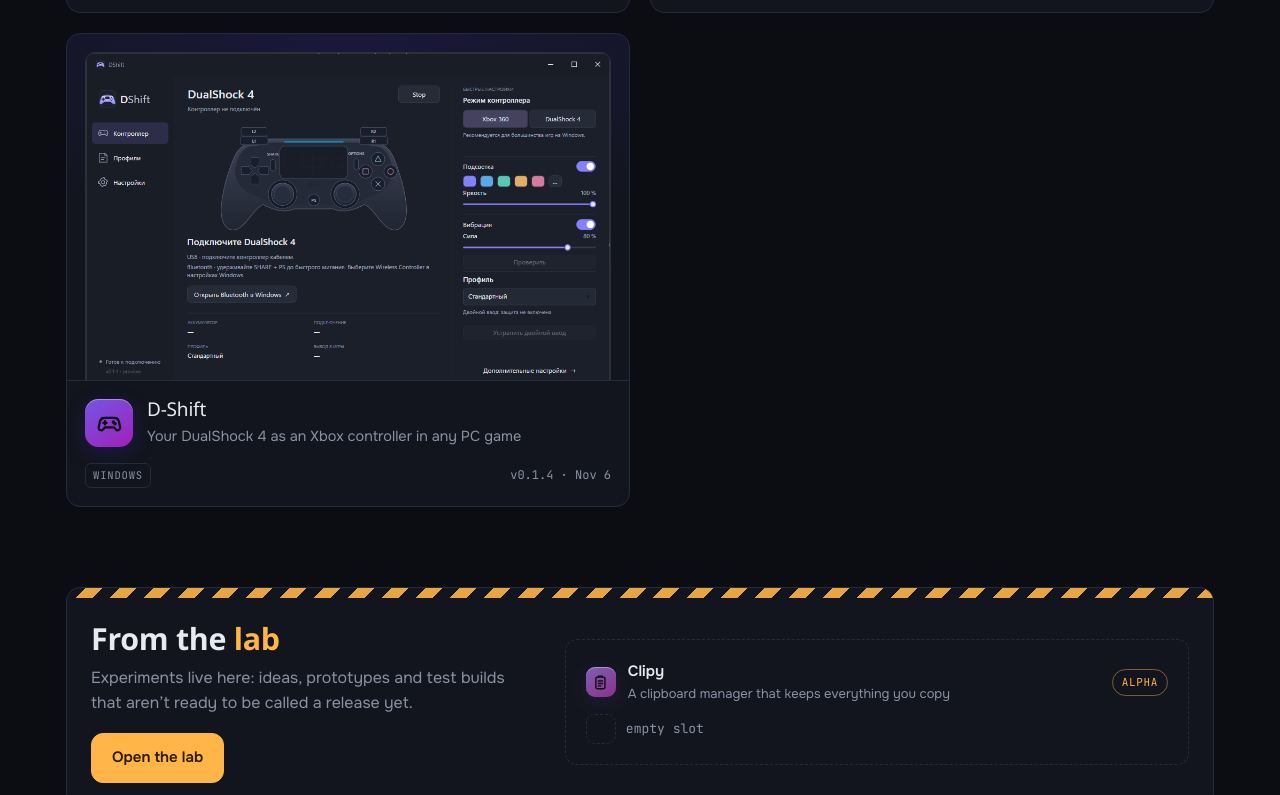
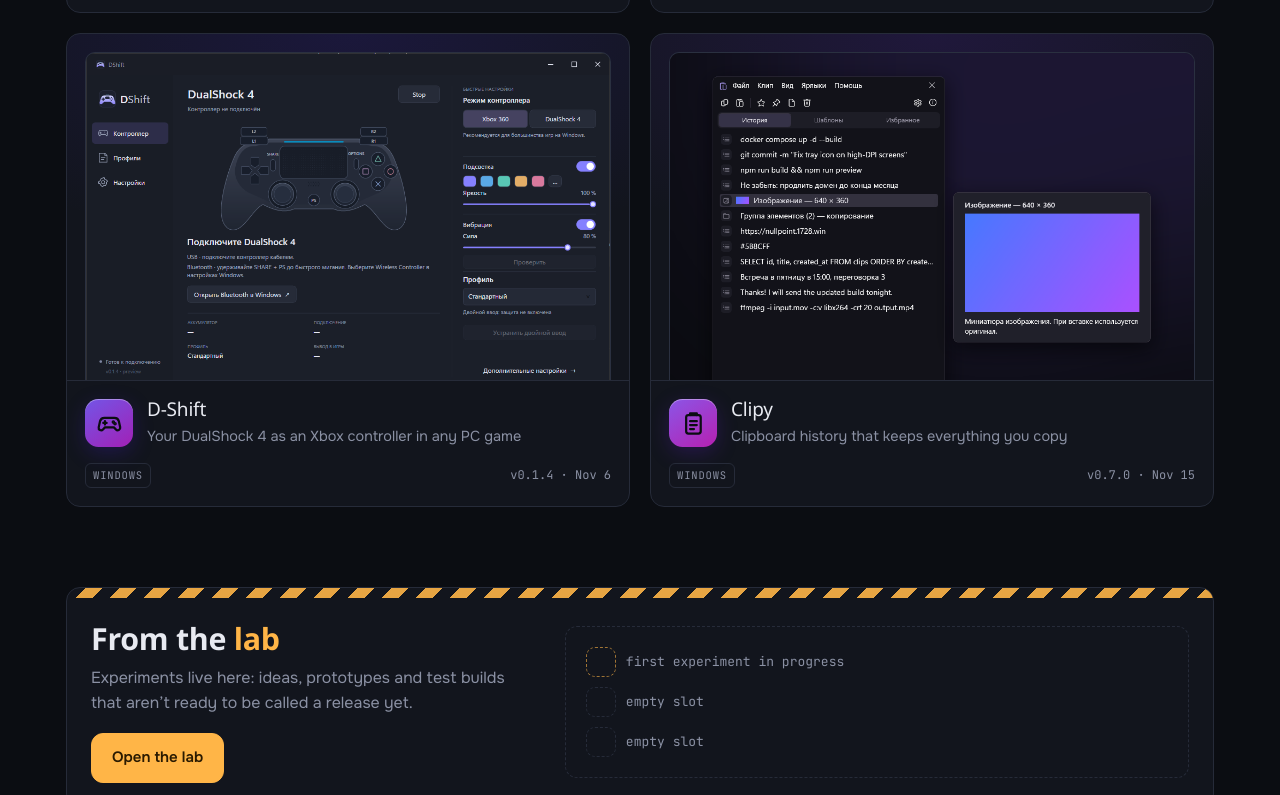
Before and after one commit to kyomor1/nullpoint, a plain HTML site: page index.html in a window 1280 px wide. Shown: the part 1278-2073 px from the top of the page. Drawn offline with Linux system fonts and the light colour scheme; a web font is replaced by a local one.

Commit message:
Move Clipy 0.7.0 from the lab to the catalog
Co-Authored-By: Claude Opus 5.5 <noreply@anthropic.com>

```diff
--- a/index.html
+++ b/index.html
@@ -586,28 +586,46 @@ const APPS = [
     log: [
       { v: '0.1.4', d: '2026-11-06', items: { ru: ['Предварительная версия', 'Bluetooth проверен на настоящем DualShock 4 второго поколения'], en: ['Preview release', 'Bluetooth tested with a real second-generation DualShock 4'] } }
     ]
+  },
+  {
+    id: 'clipy', name: 'Clipy', hue: 262, glyph: 'clip',
+    kind: { ru: 'Утилиты', en: 'Utilities' },
+    tag: { ru: 'История буфера обмена: всё, что ты копировал, под рукой', en: 'Clipboard history that keeps everything you copy' },
+    platforms: ['win'], ver: '0.7.0', date: '2026-11-15', release: 'clipy-v0.7.0', shotSize: [960, 760],
+    files: [
+      { kind: { ru: 'Установщик', en: 'Installer' }, file: 'Clipy-0.7.0-setup.exe', size: '63 MB' },
+      { kind: { ru: 'Портативная версия', en: 'Portable' }, file: 'Clipy-0.7.0-win-x64.zip', size: '90 MB' }
+    ],
+    desc: {
+      ru: 'Clipy запоминает всё, что ты копируешь: текст, форматированный текст, картинки, файлы и папки. Компактное тёмное окно вызывается поверх любой программы. Находишь нужную запись, жмёшь Enter, и она вставляется туда, откуда ты Clipy вызвал. История хранится только на твоём компьютере, в интернет ничего не уходит.',
+      en: 'Clipy remembers everything you copy: plain and rich text, images, files and folders. A compact dark window pops up over any app. Find the clip you need, press Enter and it is pasted right where you called Clipy from. History stays on your PC and nothing is sent online.'
+    },
+    features: {
+      ru: ['Текст, RTF, HTML, картинки, файлы и папки', 'Поиск по тексту, именам и путям файлов', 'Избранное и закреплённые записи', 'Шаблоны с папками отдельно от истории', 'Вставка в окно, из которого вызвал Clipy', 'Предпросмотр записи рядом с окном', 'Лимиты хранения, резервная копия базы', 'Работа из трея и автозапуск с Windows'],
+      en: ['Text, RTF, HTML, images, files and folders', 'Search by text, file names and paths', 'Favourites and pinned clips', 'Templates with folders, separate from history', 'Pastes into the window you called it from', 'Clip preview next to the window', 'Storage limits and database backup', 'Runs from the tray and starts with Windows']
+    },
+    keys: [
+      [['Ctrl', 'Shift', 'D'], null, { ru: 'Открыть историю', en: 'Open history' }],
+      [['Enter'], null, { ru: 'Вставить выбранную запись', en: 'Paste the selected clip' }],
+      [['Ctrl', 'Tab'], null, { ru: 'История, шаблоны, избранное', en: 'History, templates, favourites' }],
+      [['Esc'], null, { ru: 'Скрыть Clipy', en: 'Hide Clipy' }]
+    ],
+    images: ['screenshots/clipy-1.png', 'screenshots/clipy-2.png', 'screenshots/clipy-3.png'],
+    shots: { ru: ['История и предпросмотр', 'Поиск', 'Настройки'], en: ['History and preview', 'Search', 'Settings'] },
+    req: [
+      ['Windows', { ru: '10 (2004) или 11, x64', en: '10 (2004) or 11, x64' }],
+      [{ ru: 'Права', en: 'Rights' }, { ru: 'администратор не нужен', en: 'no admin needed' }],
+      [{ ru: 'Интернет', en: 'Internet' }, { ru: 'не нужен', en: 'not needed' }],
+      [{ ru: 'Зависимости', en: 'Dependencies' }, { ru: '.NET и Windows App SDK уже в комплекте', en: '.NET and Windows App SDK included' }]
+    ],
+    log: [
+      { v: '0.7.0', d: '2026-11-15', items: { ru: ['Первый публичный выпуск', 'Установщик и портативная версия', 'Новое окно настроек', 'Автозапуск с Windows'], en: ['First public release', 'Installer and portable build', 'New settings window', 'Start with Windows'] } }
+    ]
   }
 ];
 
 /* Лаборатория: эксперименты. stage — индекс в t('stages'): 0 идея, 1 прототип, 2 альфа, 3 бета */
-const LAB = [
-  {
-    id: 'clipy', name: 'Clipy', hue: 262, glyph: 'clip', stage: 2, updated: '2026-10-19',
-    tag: { ru: 'Менеджер буфера обмена: всё, что ты копировал, под рукой', en: 'A clipboard manager that keeps everything you copy' },
-    can: {
-      ru: ['Хранит историю: текст, RTF, HTML, картинки и файлы', 'Поиск, избранное и закреплённые записи', 'Текстовые шаблоны', 'Быстрая вставка по горячим клавишам', 'Живёт в трее и запускается вместе с Windows', 'Тёмная тема и выбор акцентного цвета'],
-      en: ['Keeps history: text, RTF, HTML, images and files', 'Search, favourites and pinned clips', 'Text templates', 'Quick paste with hotkeys', 'Lives in the tray and starts with Windows', 'Dark theme with a choice of accent colour']
-    },
-    todo: {
-      ru: ['Перенос истории из Clipdiary', 'Компактное главное окно', 'Установщик', 'Финальное тестирование'],
-      en: ['Import history from Clipdiary', 'Compact main window', 'Installer', 'Final testing']
-    },
-    note: {
-      ru: 'Разбираю, как устроена база оригинального Clipdiary, чтобы Clipy перенёс из неё всю историю. Схема базы уже понятна.',
-      en: 'Working out how the original Clipdiary stores its data so Clipy can import your whole history. The database layout is already mapped.'
-    }
-  }
-];
+const LAB = [];
 
 /* ---------- helpers ---------- */
 const $ = (s, el = document) => el.querySelector(s);
```
Also changed, not shown: screenshots/clipy-1.png (added), screenshots/clipy-2.png (added), screenshots/clipy-3.png (added).
